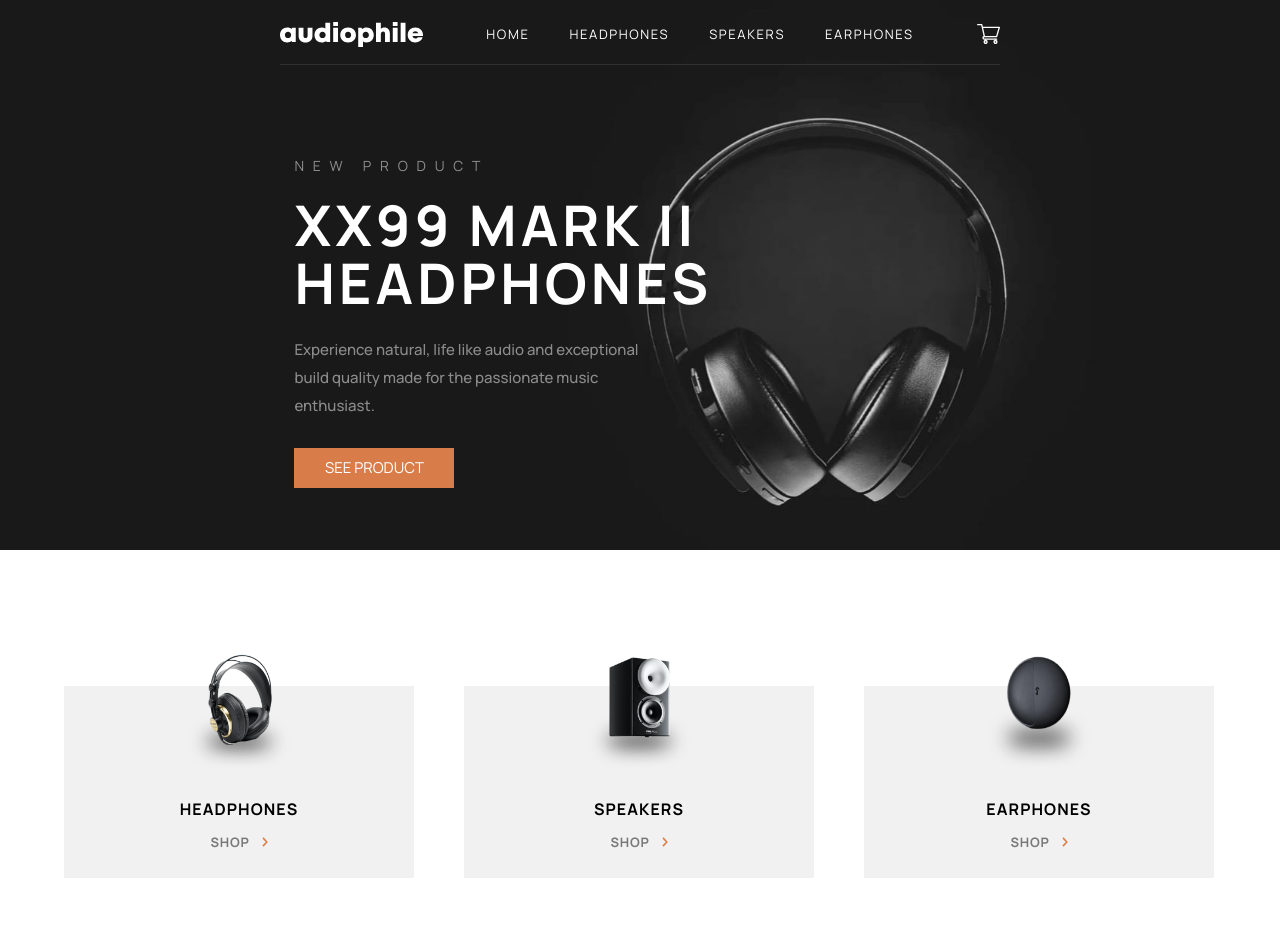
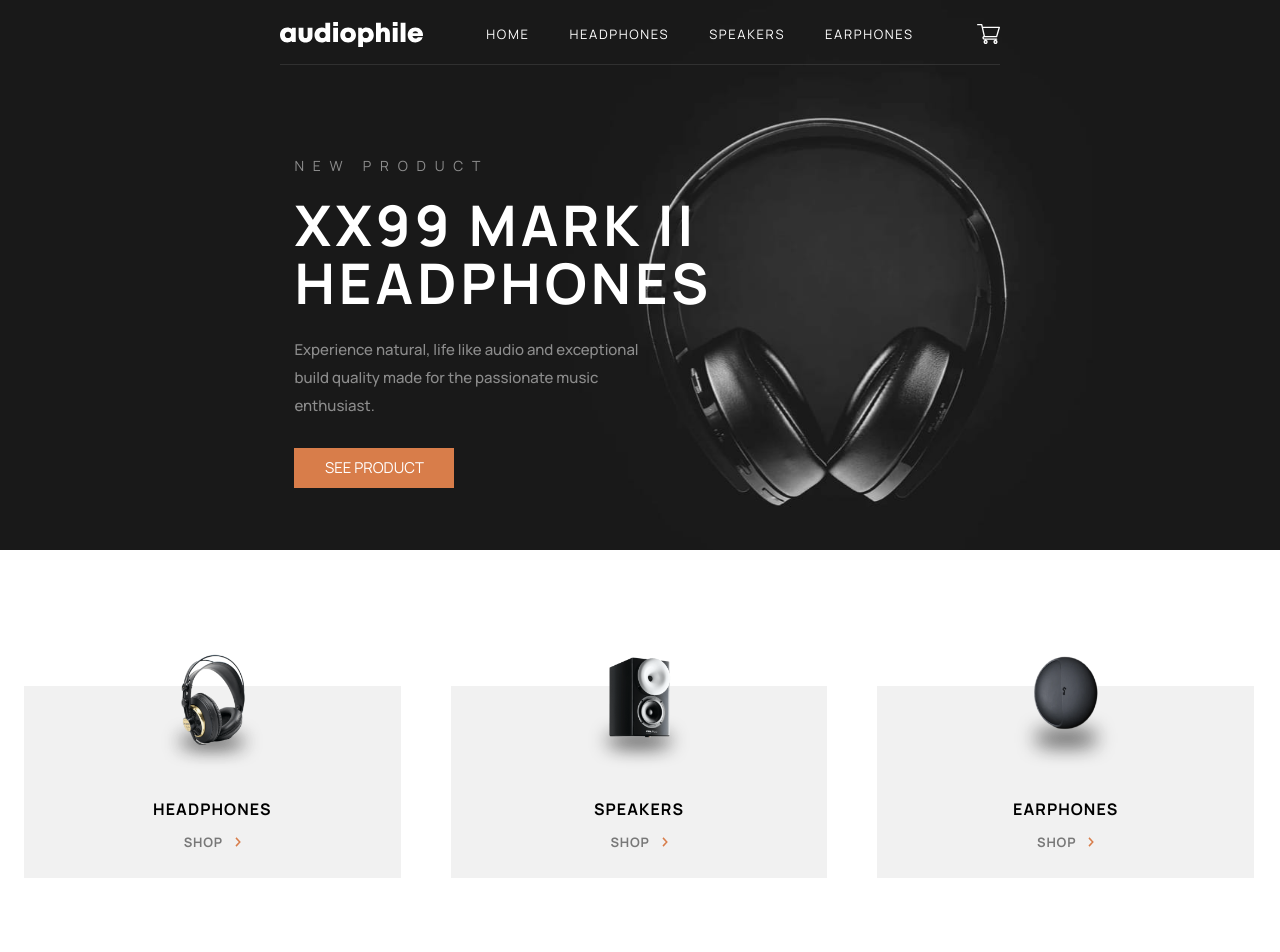
Before and after one commit to itsbilalk/audiophile, a Next.js app: page / in a window 1280 px wide. Shown: the top 952 px of the page. Built offline with nearby package versions, Linux system fonts and the light colour scheme.

Commit message:
bug: fixed full width for categories on desktop devices

```diff
--- a/src/components/Categories/Categories.tsx
+++ b/src/components/Categories/Categories.tsx
@@ -17,7 +17,7 @@ export const Categories = () => {
       {categories.map(
         (eachCategory: { title: string; path: StaticImageData }) => (
           <div
-            className="bg-[var(--colour-dark-grey)] border-r-2  ml-6 mr-6 mb-12 self flex-col text-center pb-5.5 md:w-2xl md:mt-24 md:mb-24 xl:max-w-88 "
+            className="bg-[var(--colour-dark-grey)] border-r-2  ml-6 mr-6 mb-12 self flex-col text-center pb-5.5   md:mt-24 md:mb-24 lg:w-full "
             key={eachCategory.title}
           >
             <Image
@@ -25,7 +25,7 @@ export const Categories = () => {
               alt={`${eachCategory.title} category picture`}
               className="w-29 h-26 xl:w-30 xl:h-30 ml-auto mr-auto relative top-[-2rem]"
             />
-            <p className="uppercase font-bold leading-1.5 text-black text-[1rem] tracking-[0.067em]">
+            <p className="uppercase font-bold leading-1.5 text-black text-[1rem] tracking-[0.067em] md:ml-10 md:mr-10">
               {eachCategory.title}
             </p>
             <Link
```
